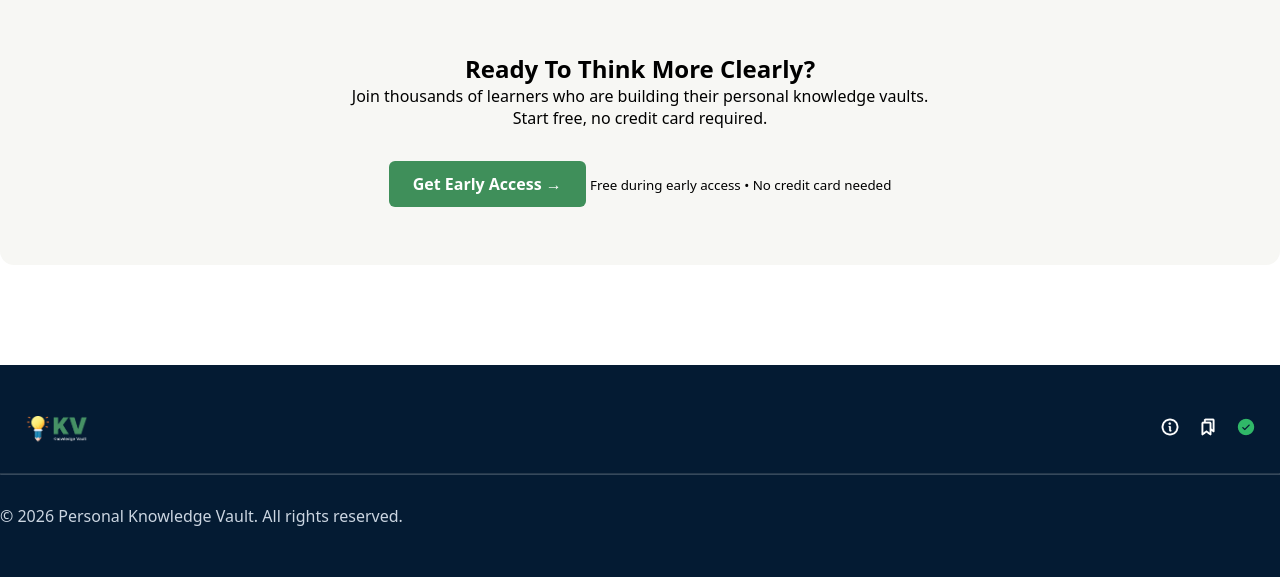
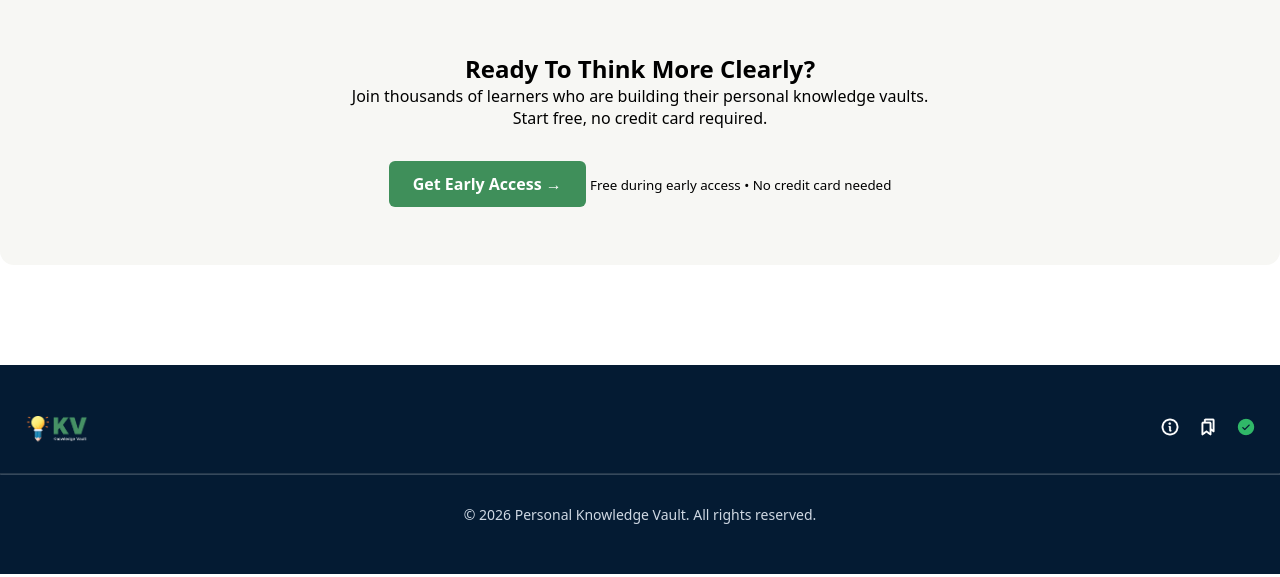
Before and after one commit to aunabil-abtahi/knowledge-vault, a plain HTML site: page index.html in a window 1280 px wide. Shown: the part 1748-2325 px from the top of the page. Drawn offline with Linux system fonts and the light colour scheme.

Commit message:
tried to align footer

```diff
--- a/index.html
+++ b/index.html
@@ -139,7 +139,9 @@
 
   <hr>
 
-  <p> &copy; 2026 Personal Knowledge Vault. All rights reserved.</p>
+<p class="footer-copy">
+    © 2026 Personal Knowledge Vault. All rights reserved.
+  </p>
 </footer>
 
 </body>
--- a/styles.css
+++ b/styles.css
@@ -100,7 +100,7 @@
   margin-bottom: 20px;
 }
 
-/* NOTES */
+
 .notes {
   padding: 90px 0;
   text-align: center;
@@ -200,3 +200,8 @@
   margin: 30px 0;
   border-color: rgba(255,255,255,.2);
 }
+.footer-copy {
+  text-align: center;
+  font-size: 14px;
+  color: #cfd8e3;
+}
```
